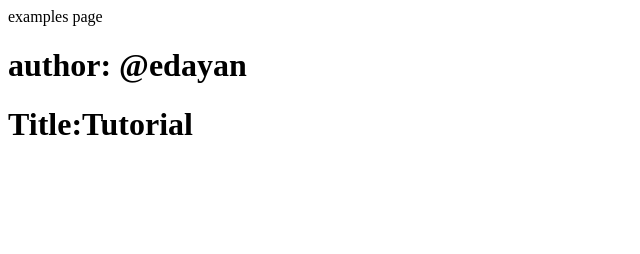
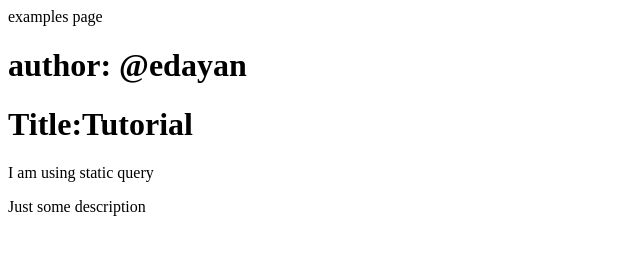
Before and after one commit to edayan/gatsby-example, a Gatsby site: page /examples in a window 1280 px wide. Shown: the whole page, without its empty margins (0-640 px from the left). Built offline with nearby package versions, Linux system fonts and the light colour scheme; Gatsby itself is replaced by a stand-in of ours.

Commit message:
StaticQuery component

```diff
--- a/src/examples/Header.js
+++ b/src/examples/Header-Hooks.js
@@ -2,7 +2,7 @@
 import { useStaticQuery, graphql } from 'gatsby'
 
 const getData = graphql`
-  query{
+  query SecondQuery {
     site {
       siteMetadata {
         description
--- /dev/null
+++ b/src/examples/Header-Static.js
@@ -0,0 +1,36 @@
+import React from 'react'
+import { graphql, StaticQuery } from 'gatsby'
+
+const getData = graphql`
+  query FirstQuery {
+    site {
+      siteMetadata {
+        description
+        siteTitle: title
+        author
+        data {
+          name
+          age
+        }
+      }
+    }
+  }
+`
+
+const HeaderStatic = () => {
+  return (
+    <StaticQuery
+      query={getData}
+      render={data => {
+        return (
+          <div>
+            I am using static query
+            <p>{data.site.siteMetadata.description}</p>
+          </div>
+        )
+      }}
+    ></StaticQuery>
+  )
+}
+
+export default HeaderStatic
--- a/src/pages/examples.js
+++ b/src/pages/examples.js
@@ -1,12 +1,14 @@
 import React from 'react'
-import Header from '../examples/Header'
+import HeaderHook from '../examples/Header-Hooks'
+import HeaderStatic from '../examples/Header-Static'
 
 
 const Examples = () => {
   return (
     <div>
       examples page
-      <Header/>
+      <HeaderHook/>
+      <HeaderStatic/>
     </div>
   )
 }
```
